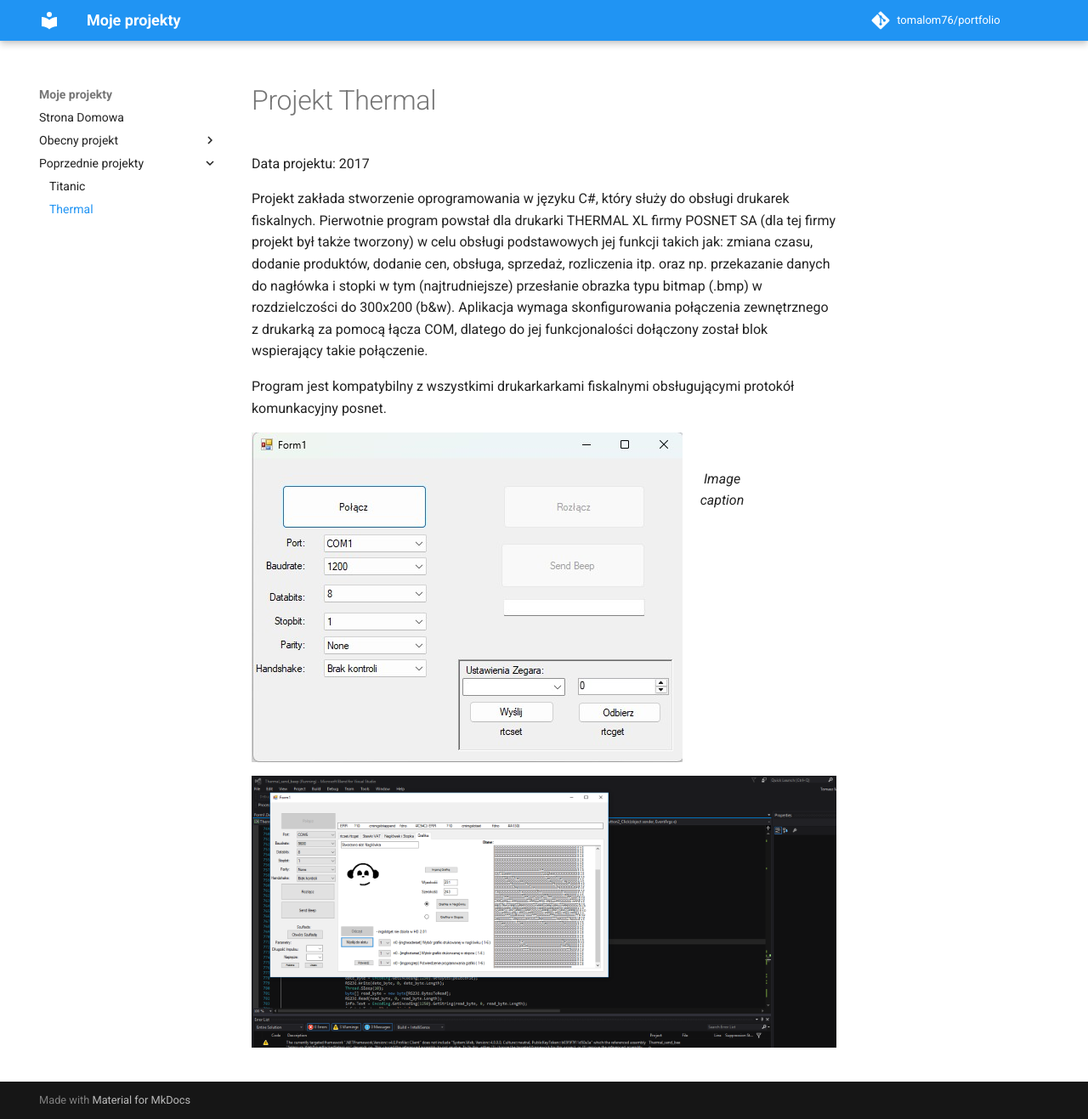
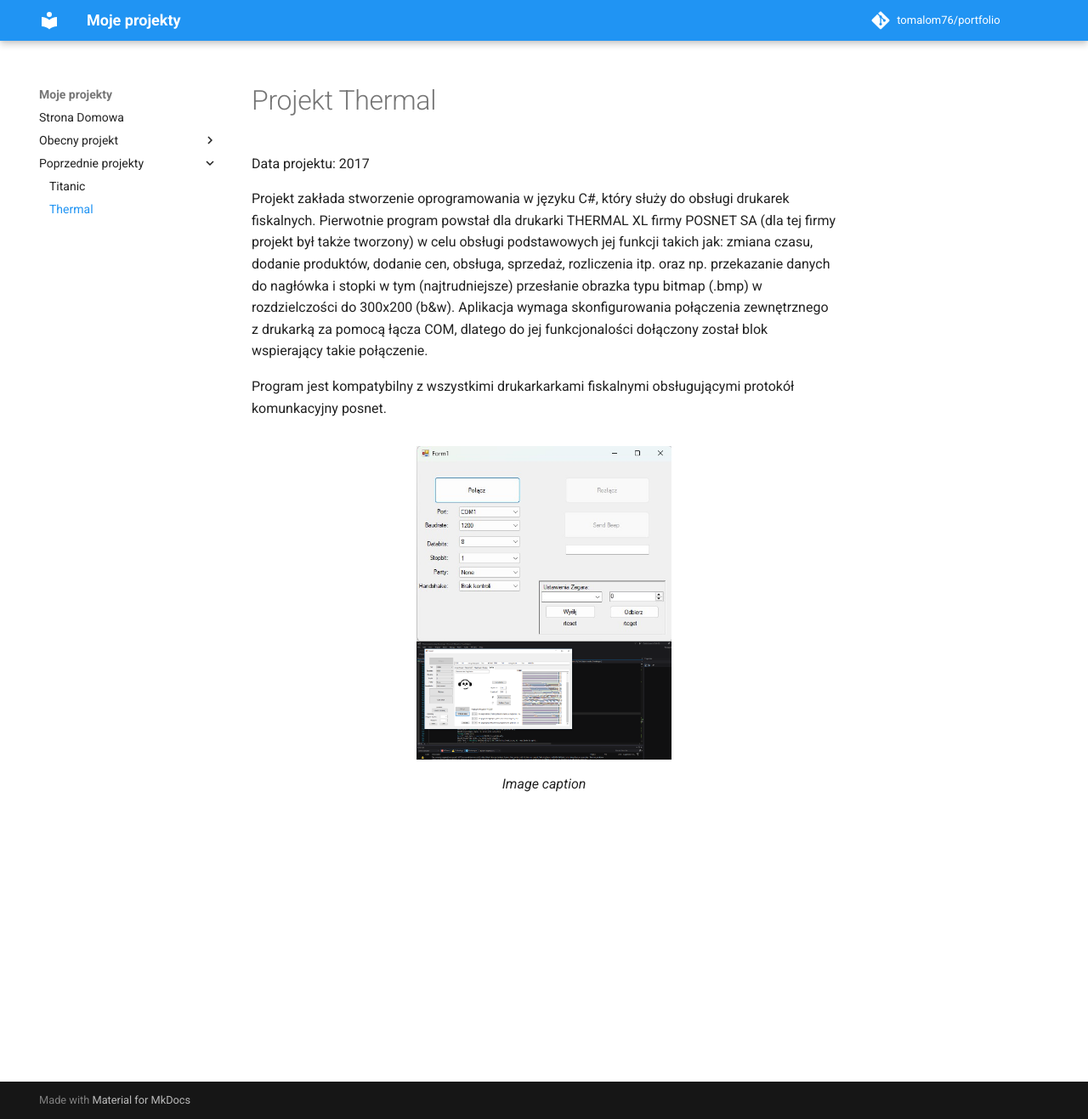
Before and after one commit to Tomalom76/portfolio, an MkDocs documentation site: the page built from docs/Thermal/index.md, in a window 1280 px wide and 1317 px high. Shown: the whole window at 85% size. Built offline with MkDocs 1.6.1 and Material for MkDocs 9.7.7, drawn with Linux system fonts in a browser that asks for light colours; comment, search, counter and statistics services are not loaded.

Commit message:
fix index thermal

```diff
--- a/docs/Thermal/index.md
+++ b/docs/Thermal/index.md
@@ -12,8 +12,8 @@
 
 Program jest kompatybilny z wszystkimi drukarkarkami fiskalnymi obsługującymi protokół komunkacyjny posnet.
 
-<figure markdown="span">
-  ![Thermal project1](https://github.com/Tomalom76/portfolio/blob/main/docs/Thermal/images/Thermal1.jpg){ align=left }
-  ![Thermal project2](https://github.com/Tomalom76/portfolio/blob/main/docs/Thermal/images/zrzutdanych.png){ align=left }
+<figure markdown="1">
+  <img src="https://raw.githubusercontent.com/Tomalom76/portfolio/main/docs/Thermal/images/Thermal1.jpg" alt="Thermal project1" width="300">
+  <img src="https://raw.githubusercontent.com/Tomalom76/portfolio/main/docs/Thermal/images/zrzutdanych.png" alt="Thermal project2" width="300">
   <figcaption>Image caption</figcaption>
 </figure>
```
